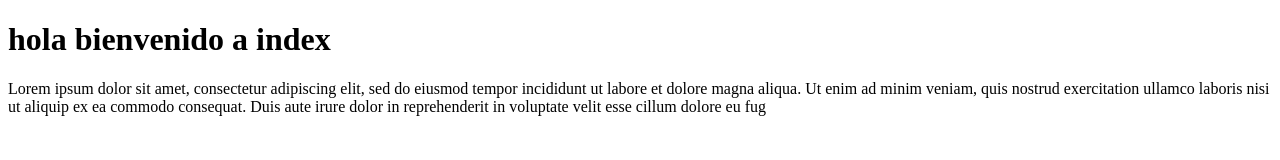
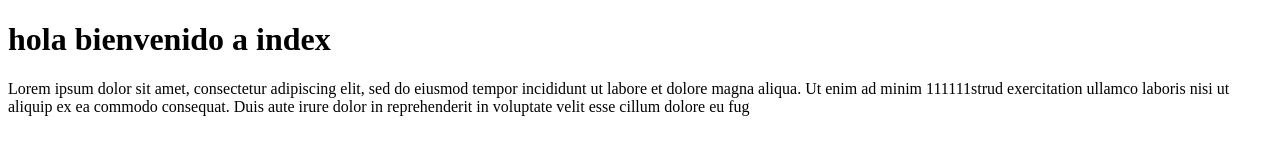
Before and after one commit to Fvalmatu/git-tuto, a plain HTML site: page index.html in a window 1280 px wide. Drawn offline with Linux system fonts and the light colour scheme.

Commit message:
agregamos puros 111 en el parrafo

```diff
--- a/index.html
+++ b/index.html
@@ -9,7 +9,7 @@
     <h1>hola bienvenido a index</h1>
     <p>Lorem ipsum dolor sit amet, consectetur adipiscing elit,
         sed do eiusmod tempor incididunt ut labore et dolore magna aliqua.
-        Ut enim ad minim veniam, quis nostrud exercitation ullamco laboris nisi ut
+        Ut enim ad minim 111111strud exercitation ullamco laboris nisi ut
         aliquip ex ea commodo consequat. Duis aute irure dolor in reprehenderit in voluptate
         velit esse cillum dolore eu fug</p>
 </body>
```
